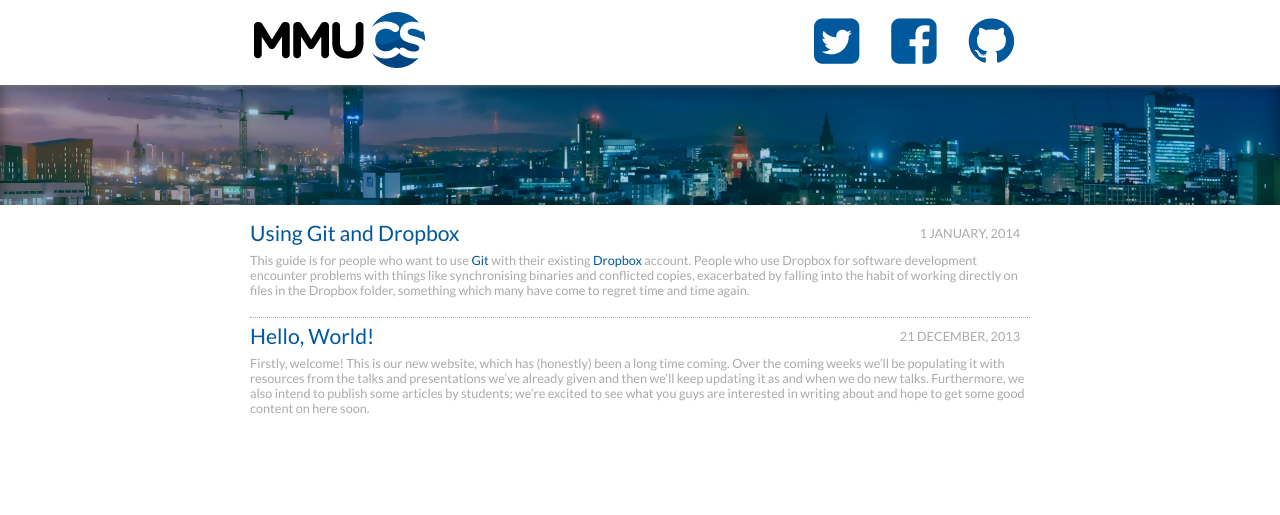
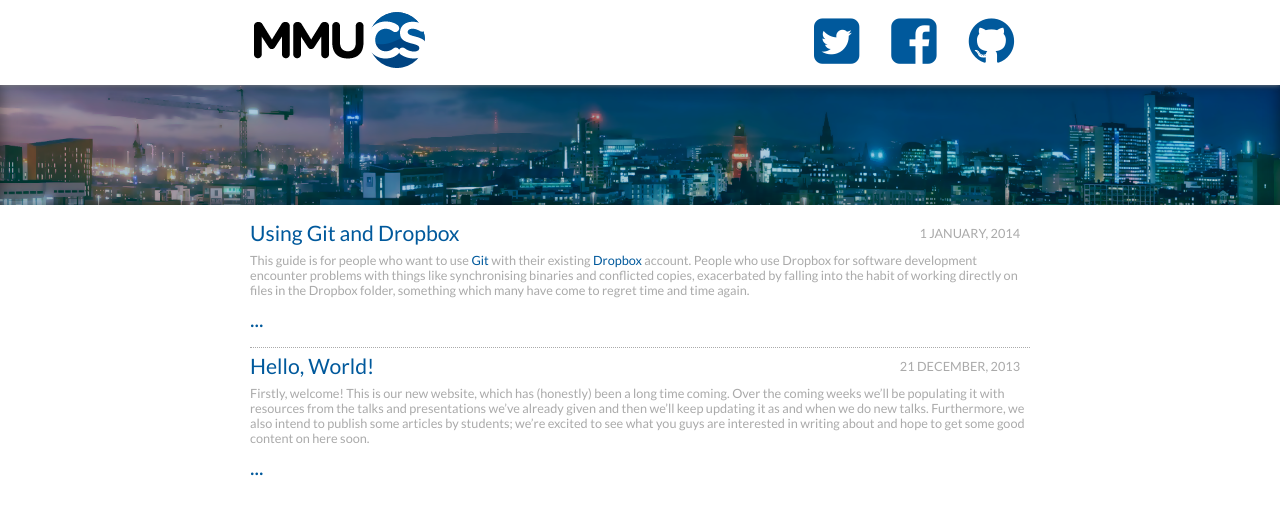
Before and after one commit to mmucomputing/mmucomputing.github.io, a Jekyll site: the page built from index.html, in a window 1280 px wide. Shown: the top 515 px of the page. Built offline with Jekyll 4.4.1, drawn with Linux system fonts in a browser that asks for light colours; nearby versions of some CDN libraries; Markdown is read by kramdown in place of the engine named in the settings; comment, search, counter and statistics services are not loaded.

```diff
--- a/index.html
+++ b/index.html
@@ -6,6 +6,7 @@ layout: layout
   <li>
     <span>{{ post.date | date: "%e %B, %Y" }}</span> <a href="{{ post.url }}">{{ post.title }}</a>
     <div class="excerpt">{{ post.excerpt }}</div>
+    <p><a href="{{ post.url }}">...</a></p>
   </li>
   {% endfor %}
 </ul>
```
